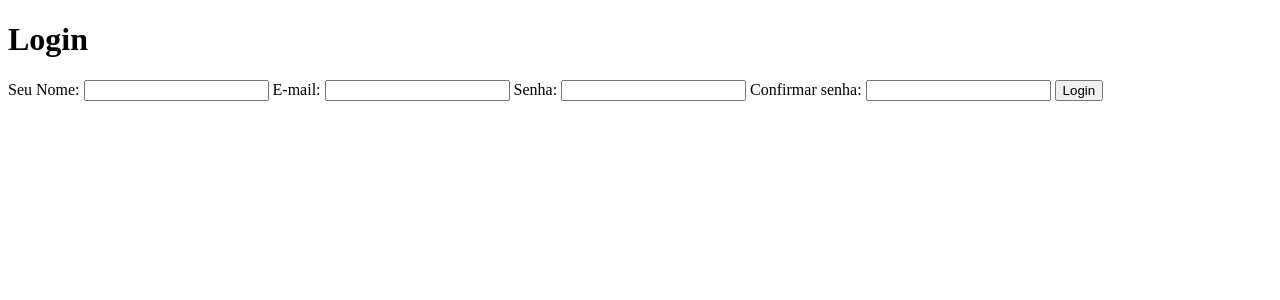
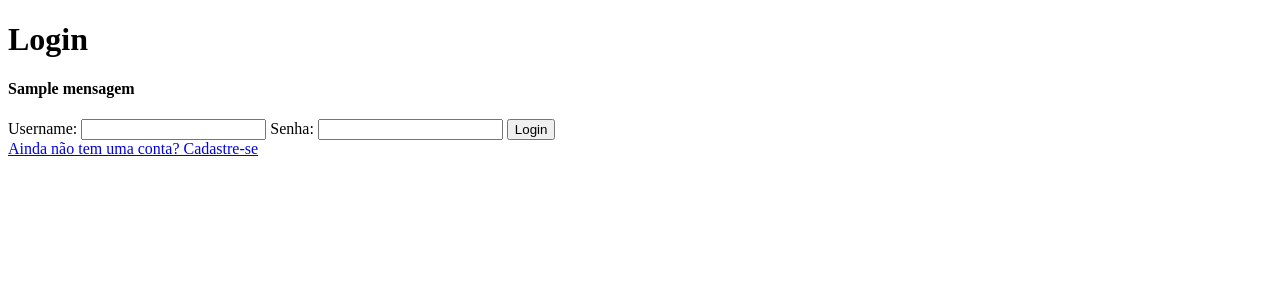
Before and after one commit to GiovanaJensen/e-commerce-amazon, a Django app: template amazon/templates/amazon/login.html in a window 1280 px wide. Shown: the top 300 px of the page. Run offline with Django 4.2, Linux system fonts and the light colour scheme; the template is opened without the code that fills it: values that come from a table or form of the project are taken from there, most other values are stand-ins (such as "Sample title", 1, 10 or a date in 2020).

Commit message:
validações feitas na página de login e cadastro

```diff
--- a/amazon/templates/amazon/index.html
+++ b/amazon/templates/amazon/index.html
@@ -5,6 +5,7 @@
 <body>
     {% if session.usuario != None %}
     <h1>Olá, {{session.usuario}}!</h1>
+    <a href="{%url 'amazon:logout'%}">Sair</a>
     {% else %}
     <h1>Olá, visitante!</h1>
     <a href="{% url 'amazon:login'%}">Olá, Faça seu login</a> {% endif %}
--- a/amazon/templates/amazon/login.html
+++ b/amazon/templates/amazon/login.html
@@ -2,12 +2,13 @@
 <title>Amazon | Login</title>
 {% endblock %} {% block body%}
 
-<body>
     <h1>Login</h1>
+    {%if mensagem%}
+        <h4>{{mensagem}}</h4>
+    {%endif%}
     <form action="{% url 'amazon:login'%}" method="post">
         {%csrf_token%}{{form}}
         <input type="submit" value="Login">
     </form>
-</body>
-
+    <a href="{%url 'amazon:cadastro'%}">Ainda não tem uma conta? Cadastre-se</a>
 {% endblock%}
--- a/amazon/urls.py
+++ b/amazon/urls.py
@@ -5,6 +5,7 @@ app_name = "amazon"
 
 urlpatterns = [
     path("", views.index, name="index"),
-    path("cadastro", views.cadastro, name="cadastro")
-    #path("login", views.login, name="login")
+    path("cadastro", views.cadastro, name="cadastro"),
+    path("login", views.login_view, name="login"),
+    path("logout",views.logout_view, name="logout")
 ]
--- a/amazon/views.py
+++ b/amazon/views.py
@@ -3,12 +3,17 @@ from django import forms
 from django.http import HttpResponseRedirect
 from django.urls import reverse
 from django.contrib.auth.models import User
+from django.contrib.auth import authenticate, login,logout
 
 class CadastroForm(forms.Form):
     nome = forms.CharField(max_length=64, label="Seu Nome:")
     email = forms.EmailField(label="E-mail:")
     senha = forms.CharField(label="Senha:", widget=forms.PasswordInput(), min_length=6)
     confirmar_senha =forms.CharField(label="Confirmar senha:",widget=forms.PasswordInput(), min_length=6)
+
+class LoginForm(forms.Form):
+    usuario = forms.CharField(max_length=64,label="Username:")
+    senha = forms.CharField(label="Senha:", widget=forms.PasswordInput(),min_length=6)
 
 # Create your views here.
 def index(request):
@@ -25,9 +30,9 @@ def cadastro(request):
             if senha == confirmar_senha:
                 nome = form.cleaned_data["nome"]
                 email = form.cleaned_data["email"]
-                usuario = User(username=nome, email=email, password=senha)
+                usuario = User.objects.create_user(nome, email, senha)
                 usuario.save()
-                return HttpResponseRedirect(reverse("amazon:index"))
+                return HttpResponseRedirect(reverse("amazon:login"))
             else:
                 return render(request, "amazon/cadastro.html",{
                     "mensagem": "As senhas não são iguais"
@@ -37,15 +42,27 @@ def cadastro(request):
     })
 
 
-"""def login(request):
+def login_view(request):
     if request.method == "POST":
         form = LoginForm(request.POST)
         if form.is_valid():
-            email  = form.cleaned_data["email"]
-            request.session["usuario"] = email
-            return HttpResponseRedirect(reverse("amazon:index"))
+            usuario = form.cleaned_data["usuario"]
+            senha = form.cleaned_data["senha"]
+            user = authenticate(request, username=usuario, password=senha)
+            if user is not None:
+                login(request,user)
+                request.session["usuario"] = usuario.capitalize()
+                return HttpResponseRedirect(reverse("amazon:index"))
+            else:
+                return render(request,"amazon/login.html",{
+                    "mensagem": "Usuário ou senha estão errados"
+                })
 
     return render(request, "amazon/login.html", {
         "form": LoginForm()
     })
-"""
+
+def logout_view(request):
+    logout(request)
+    request.session["usuario"] = None
+    return HttpResponseRedirect(reverse("amazon:index"))
```
Also changed, not shown: db.sqlite3.
